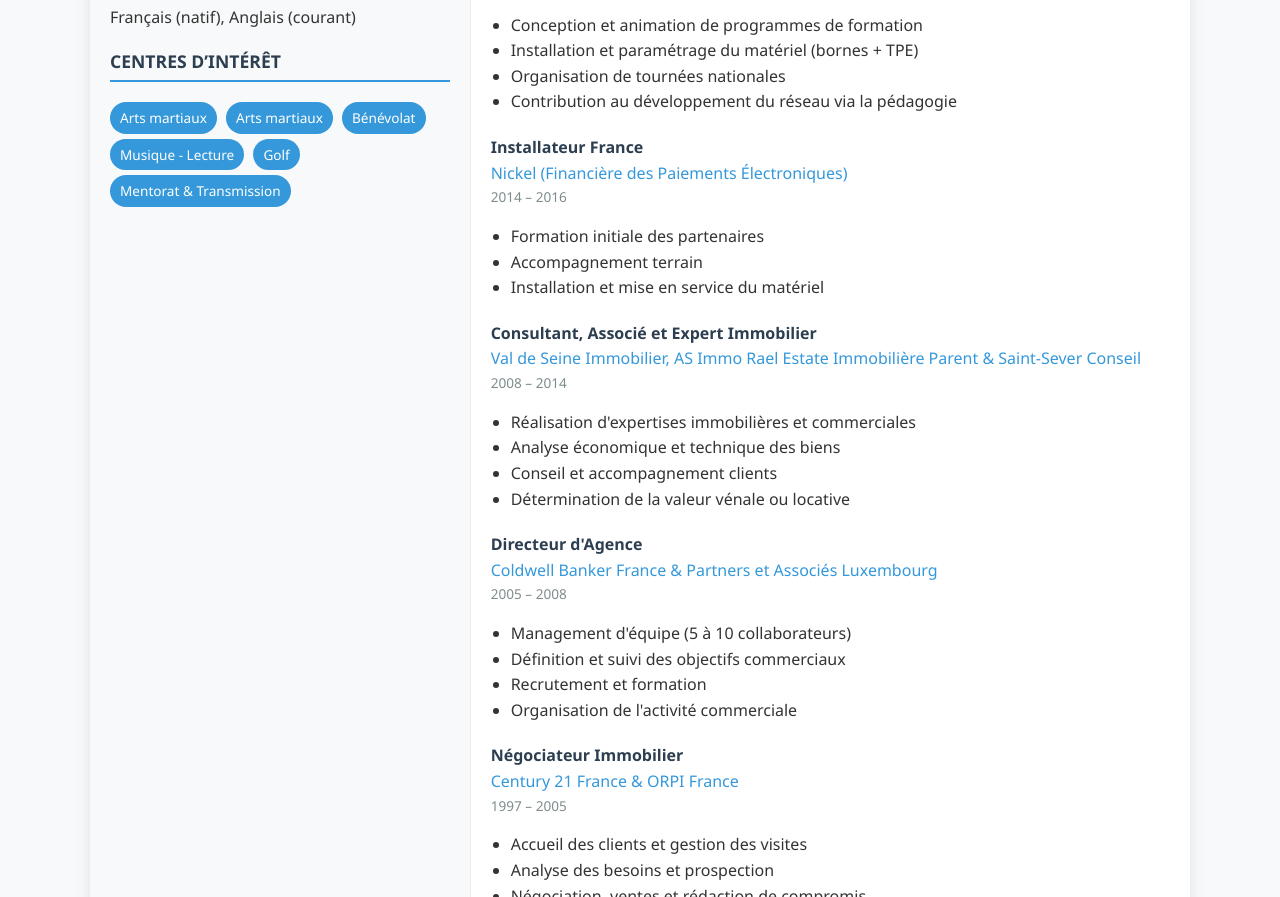
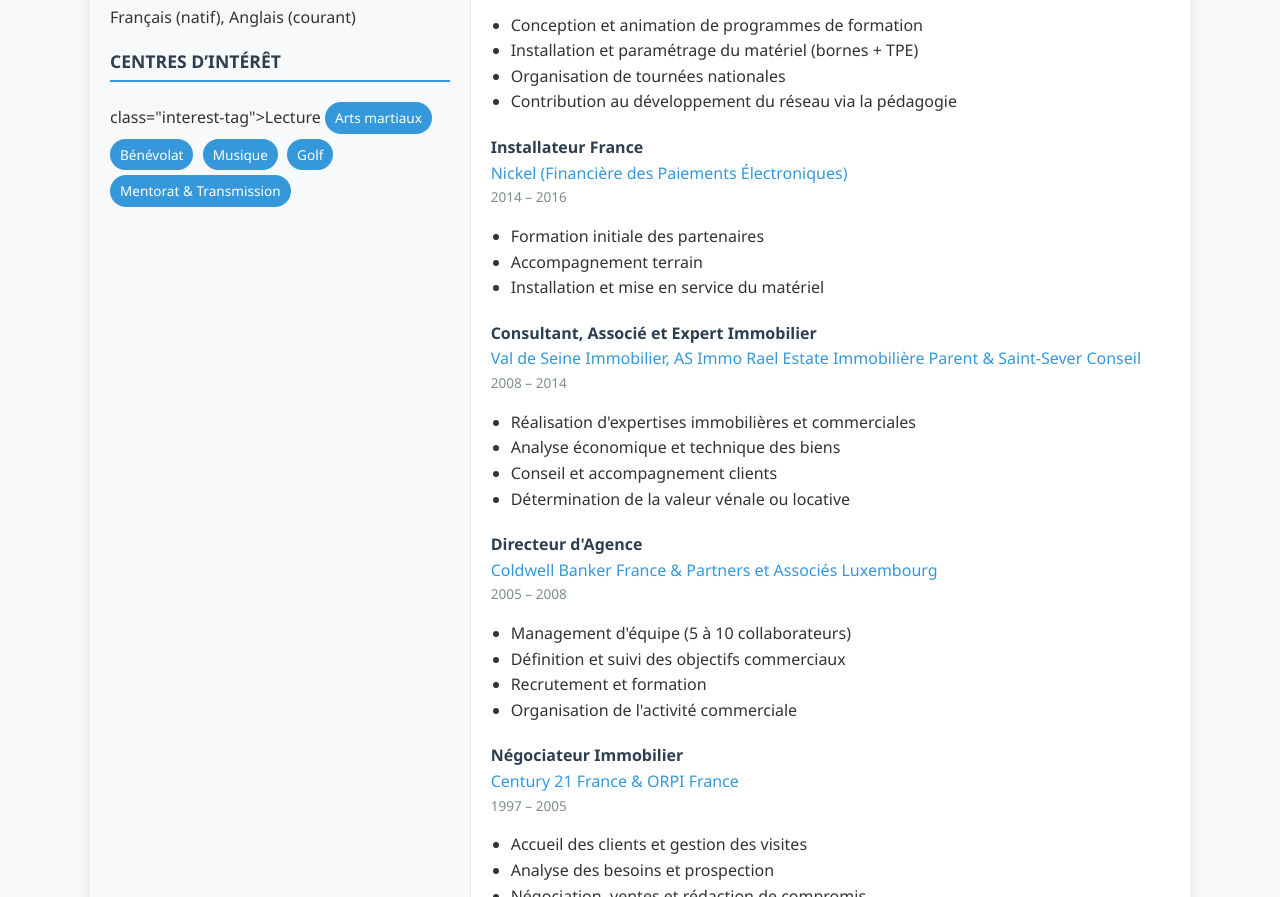
Before and after one commit to SONKOBORG/cv-sonko, a plain HTML site: page index.html in a window 1280 px wide. Shown: the part 825-1722 px from the top of the page. Drawn offline with Linux system fonts and the light colour scheme.

Commit message:
Update index.html

```diff
--- a/index.html
+++ b/index.html
@@ -149,10 +149,10 @@
 
         <h2>Centres d’intérêt</h2>
         <div>
-          <span <span class="interest-tag">Arts martiaux</span>
+         class="interest-tag">Lecture</span>
 <span class="interest-tag">Arts martiaux</span>
 <span class="interest-tag">Bénévolat</span>
-<span class="interest-tag">Musique - Lecture</span>
+<span class="interest-tag">Musique</span>
 <span class="interest-tag">Golf</span>
 <span class="interest-tag">Mentorat & Transmission</span>
         </div>
```
